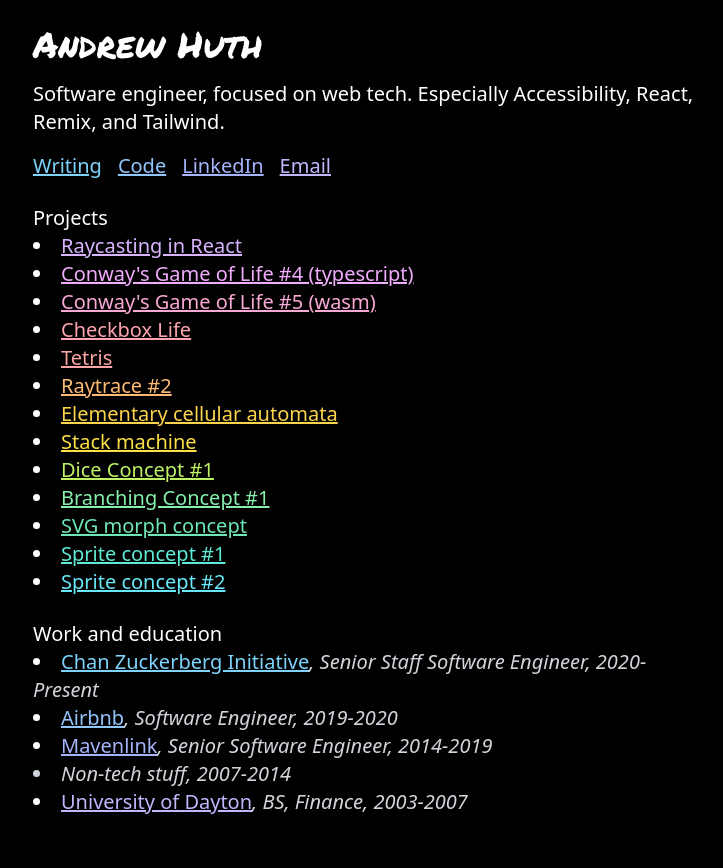
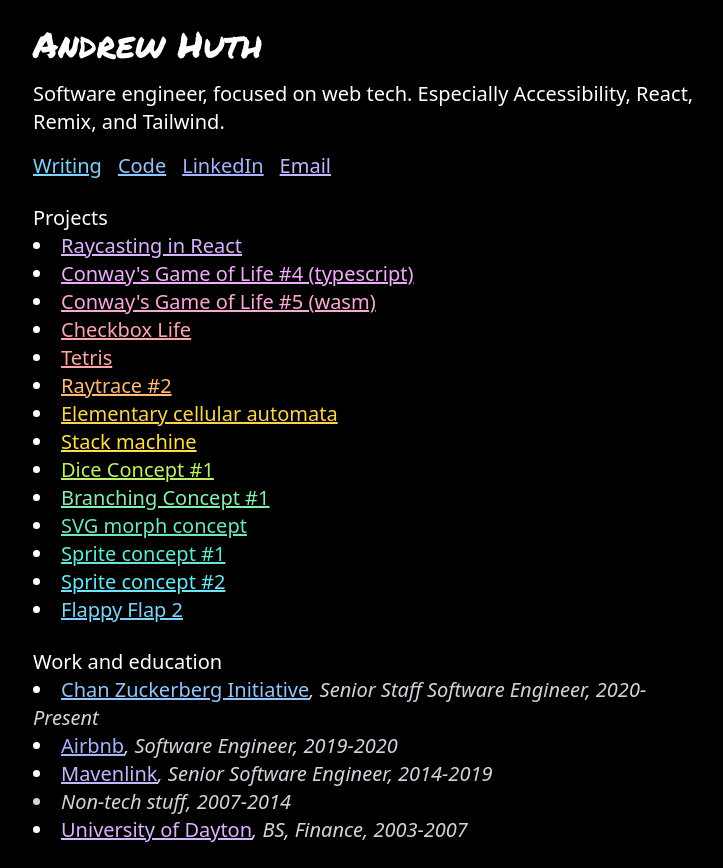
Before and after one commit to ahuth/ahuth.github.io, a Next.js app: page / in a window 1280 px wide. Shown: the whole page, without its empty margins (271-994 px from the left). Before the commit the page ends 840 px from the top, so only its background shows below. Built offline with nearby package versions, Linux system fonts and the light colour scheme.

Commit message:
Add link to flappy-flap-2

```diff
--- a/app/page.tsx
+++ b/app/page.tsx
@@ -100,6 +100,11 @@
                 Sprite concept #2
               </Link>
             </li>
+            <li>
+              <Link href="https://ahuth.github.io/flappy-flap-2">
+                Flappy Flap 2
+              </Link>
+            </li>
           </ul>
         </section>
         <section>
```
